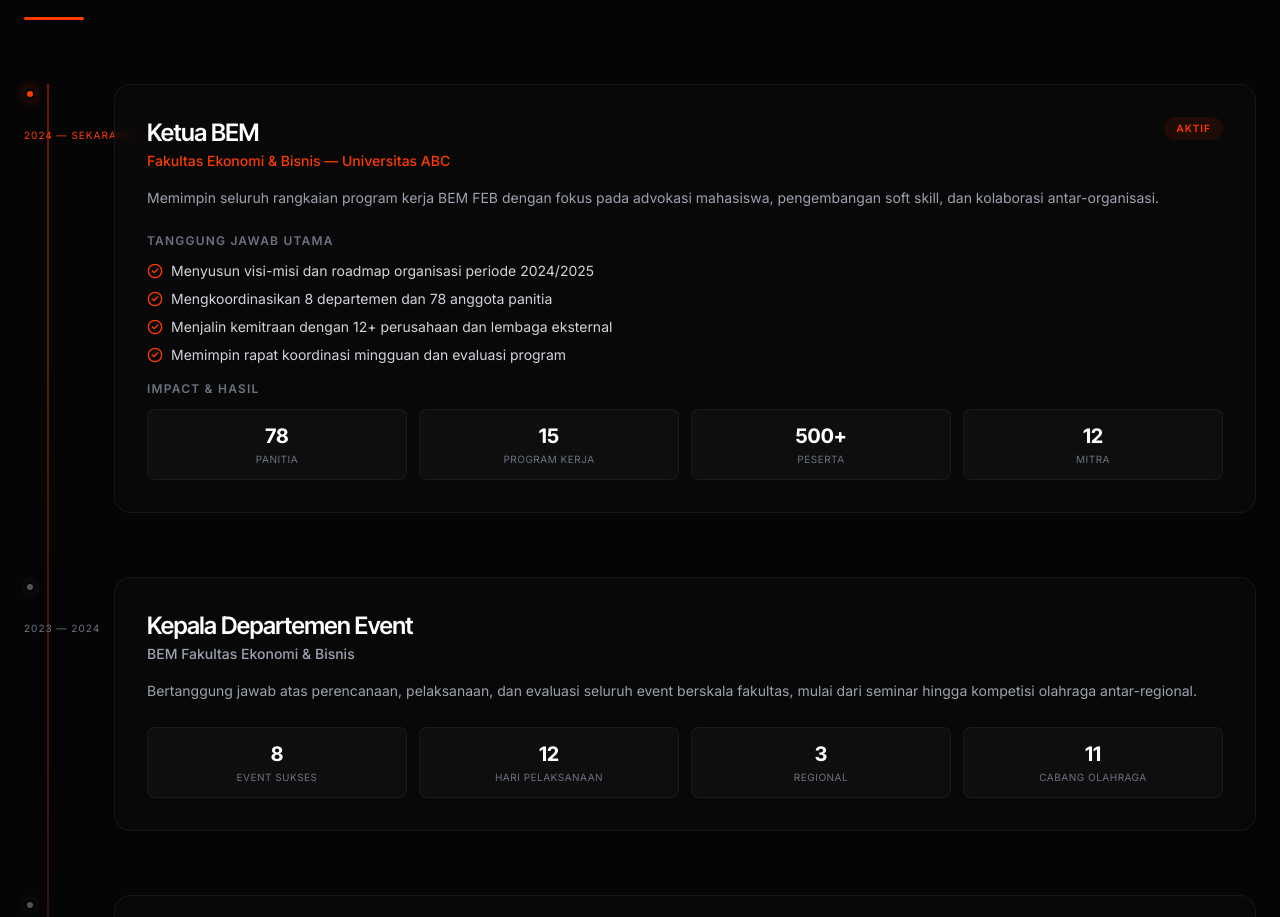
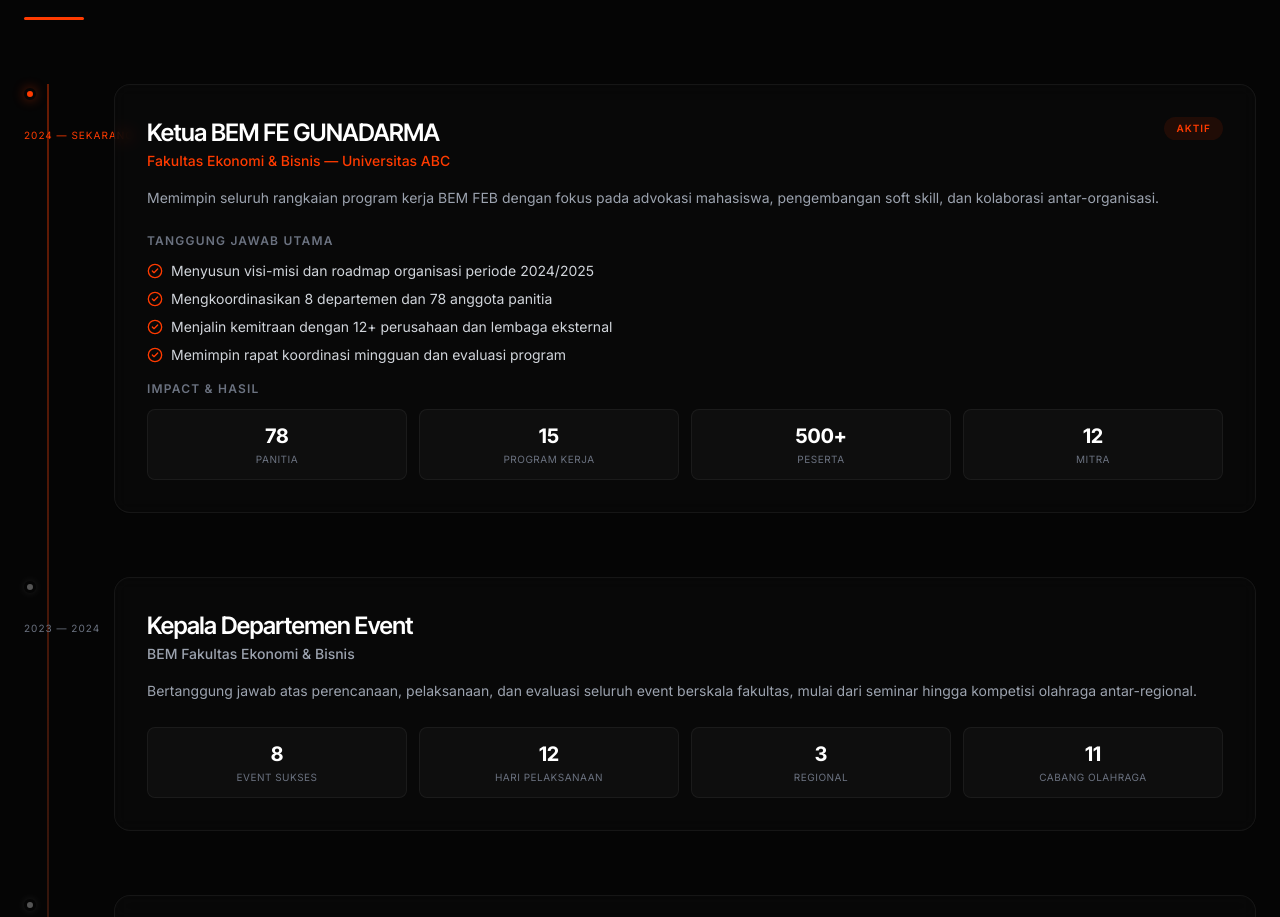
Before and after one commit to ferdinandusrio01-cyber/Contoh, a plain HTML site: page index.html in a window 1280 px wide. Shown: the part 2031-2948 px from the top of the page. Drawn offline with nearby package versions, Linux system fonts and the light colour scheme; animation ran at ten frames a second.

Commit message:
Update Ketua BEM title to include full name

```diff
--- a/index.html
+++ b/index.html
@@ -415,7 +415,7 @@
                     <div class="flex-1 glass-card rounded-2xl p-6 md:p-8">
                         <div class="flex flex-col sm:flex-row sm:items-start sm:justify-between gap-2 mb-4">
                             <div>
-                                <h3 class="font-display font-semibold text-xl md:text-2xl tracking-tight">Ketua BEM</h3>
+                                <h3 class="font-display font-semibold text-xl md:text-2xl tracking-tight">Ketua BEM FE GUNADARMA</h3>
                                 <p class="text-accent text-sm font-medium mt-0.5">Fakultas Ekonomi & Bisnis — Universitas ABC</p>
                             </div>
                             <span class="inline-flex items-center px-3 py-1 rounded-full bg-accent/10 text-accent text-[10px] font-bold uppercase tracking-widest whitespace-nowrap self-start">Aktif</span>
```
